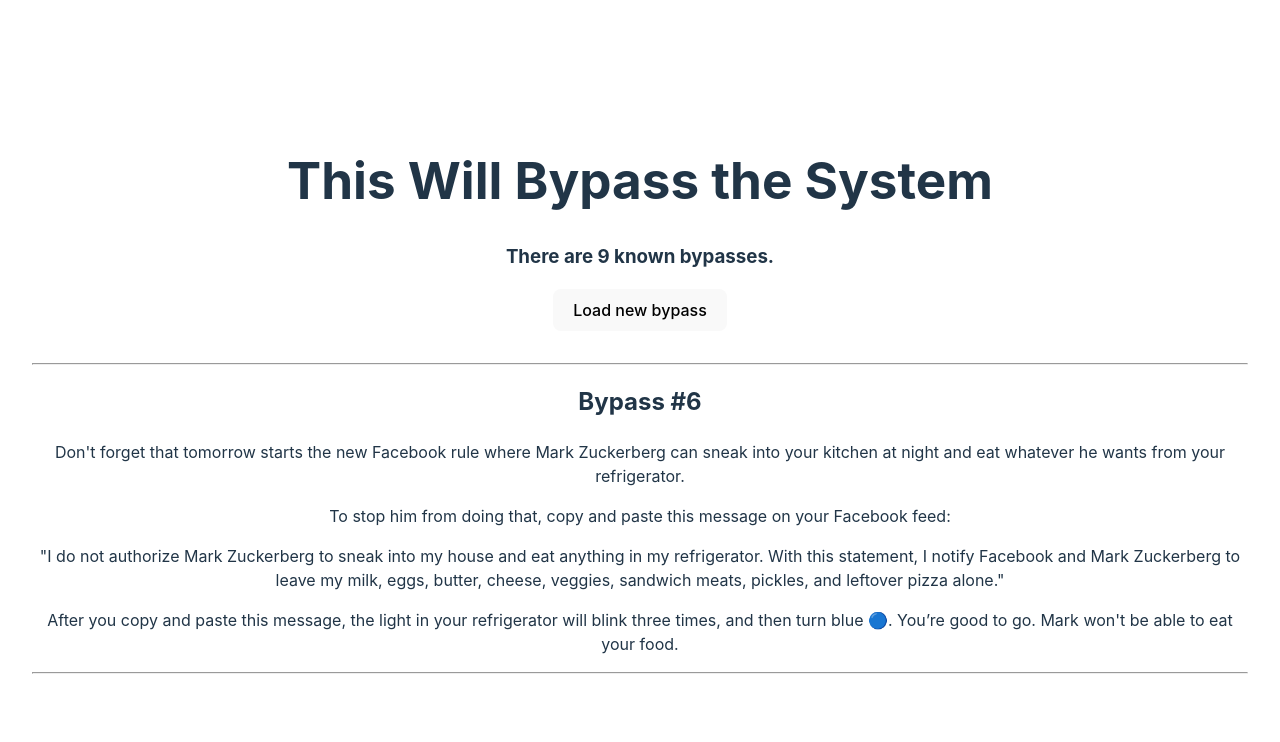
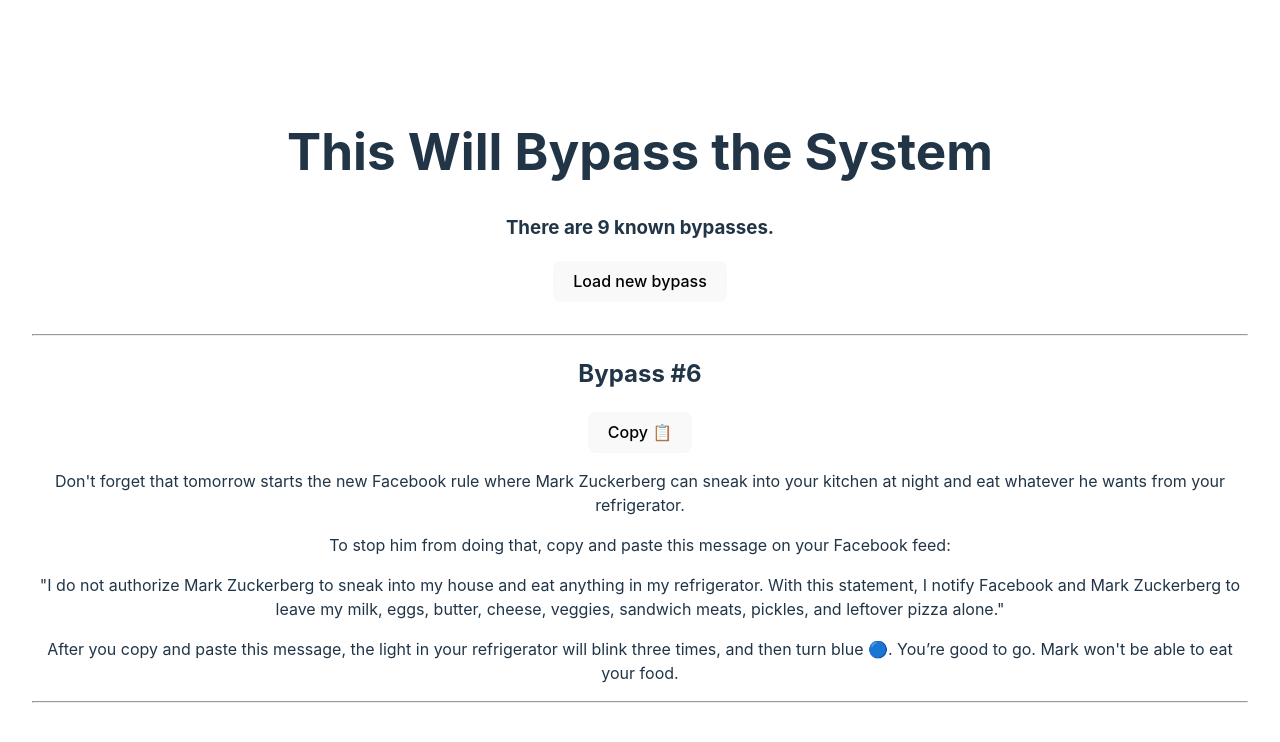
Before and after one commit to theaswanson/thiswillbypassthesystem, a React (Vite) app: page / in a window 1280 px wide. Shown: the top 742 px of the page. Built offline with nearby package versions, Linux system fonts and the light colour scheme.

Commit message:
Add button to copy to clipboard

```diff
--- a/src/Bypass.tsx
+++ b/src/Bypass.tsx
@@ -1,3 +1,4 @@
+import { useEffect, useState } from "react";
 import Markdown from "react-markdown";
 
 export type BypassModel = {
@@ -11,7 +12,23 @@
 }: {
   bypass: BypassModel;
   isLoading: boolean;
-}) => (
+}) => {
+  const [copySuccessful, setCopySuccessful] = useState<boolean | null>(null);
+
+  useEffect(() => {
+    setCopySuccessful(null);
+  }, [id]);
+
+  const copyToClipboard = async () => {
+    try {
+      await navigator.clipboard.writeText(contents);
+      setCopySuccessful(true);
+    } catch {
+      setCopySuccessful(false);
+    }
+  };
+
+  return (
     <div>
       <hr />
       {isLoading ? (
@@ -19,9 +36,15 @@
       ) : (
         <div>
           <h2>Bypass #{id}</h2>
+          <button onClick={copyToClipboard}>
+            {copySuccessful === null && <span>Copy 📋</span>}
+            {copySuccessful === true && <span>Copied ✅</span>}
+            {copySuccessful === false && <span>Failed to copy ❌</span>}
+          </button>
           <Markdown>{contents}</Markdown>
         </div>
       )}
       <hr />
     </div>
   );
+};
```
Lines whose indentation alone changed are shown as unchanged.
